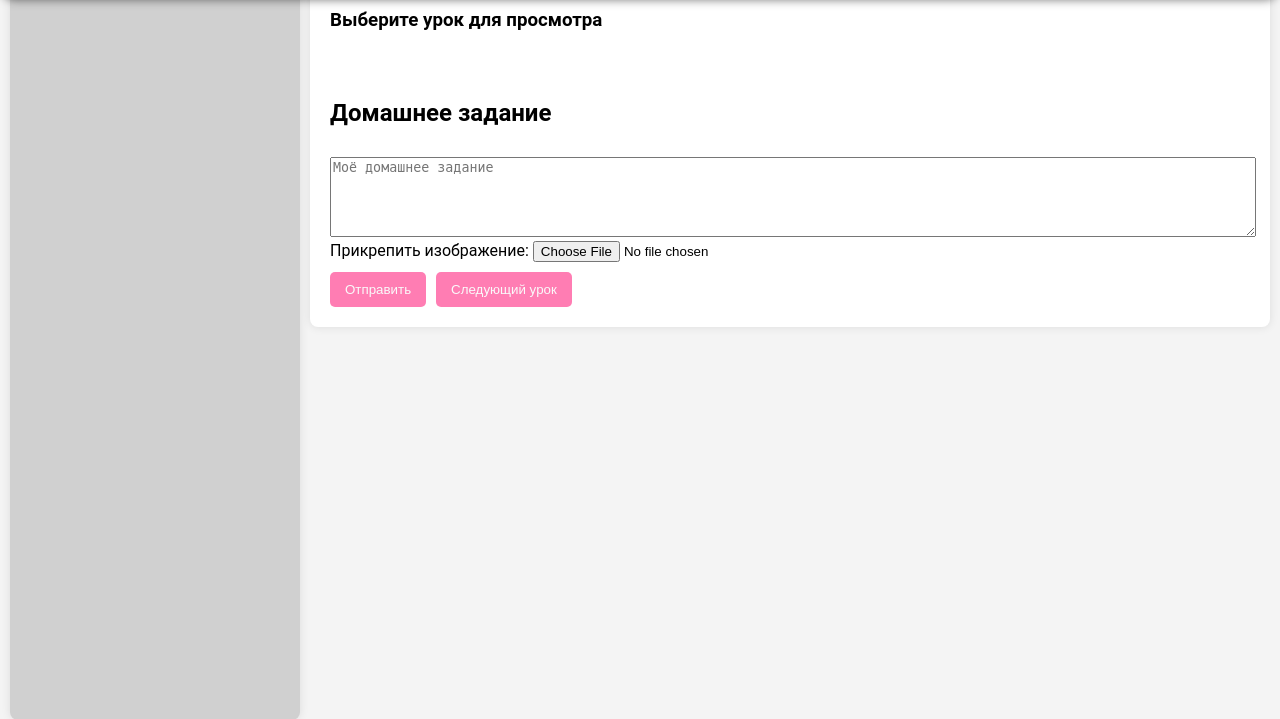
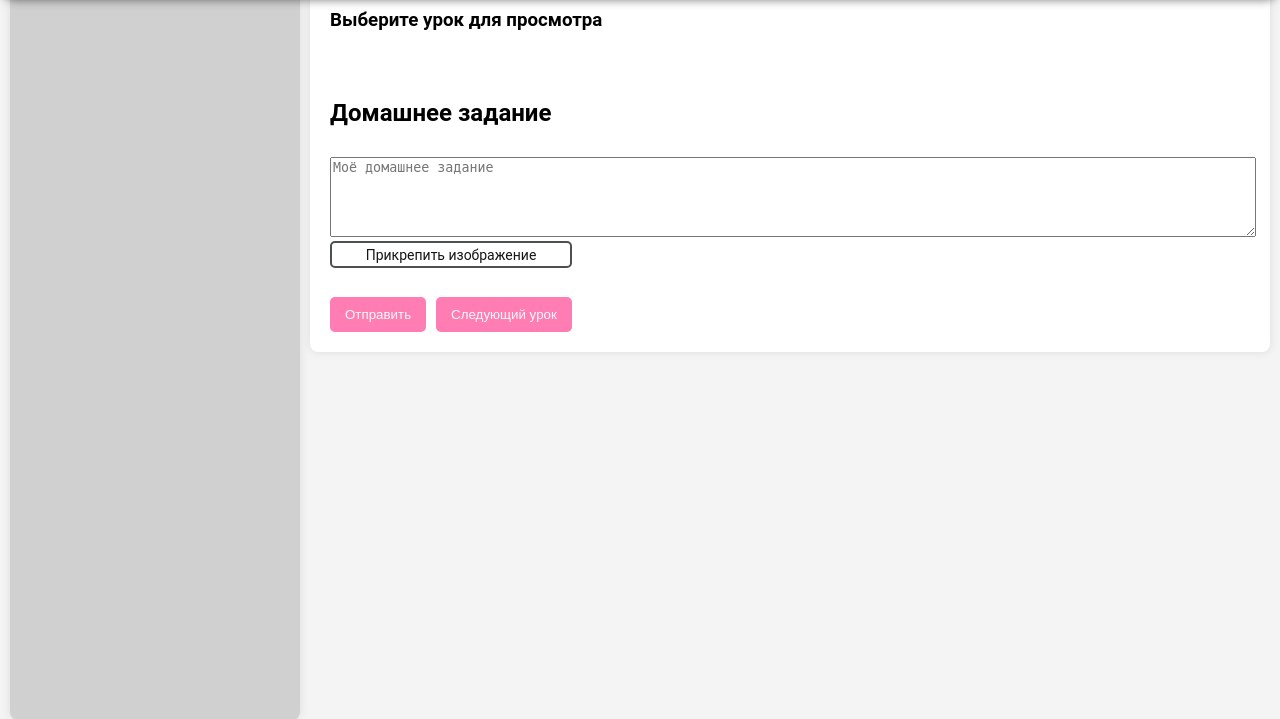
Before and after one commit to Dm-Str/Amur_Studio, a Django app: template templates/lk/lk_lesson_detail.html in a window 1280 px wide. Shown: the part 60-779 px from the top of the page. Run offline with Django 5.2, Linux system fonts and the light colour scheme; the template is opened without the code that fills it, so the values that code supplies are empty.

Commit message:
Added homework submission

```diff
--- a/static/css/lk/lk_lesson_detail.css
+++ b/static/css/lk/lk_lesson_detail.css
@@ -253,3 +253,56 @@ button:focus {
 .button-container button {
     margin-right: 10px; /* Отступ между кнопками */
 }
+
+.toggle-button {
+    display: flex; /* Включаем flexbox */
+    justify-content: center; /* Выравнивание по горизонтали */
+    align-items: center; /* Выравнивание по вертикали */
+    padding: 10px 15px;
+    cursor: pointer;
+    background-color: rgb(251, 251, 251); /* Цвет кнопки */
+    color: #151515; /* Цвет текста */
+    border-radius: 5px;
+    border: 2px solid #ff4c8c; /* Цвет и ширина обводки */
+    width: 242px; /* Фиксированная ширина кнопки */
+    height: 8px;
+}
+
+.toggle-button:hover {
+
+    border-color: #ff4c8c; /* Цвет обводки при наведении */
+}
+
+.custom-file-upload {
+    display: flex; /* Включаем flexbox */
+    justify-content: center; /* Выравнивание по горизонтали */
+    align-items: center; /* Выравнивание по вертикали */
+    padding: 10px 15px;
+    cursor: pointer;
+    font-size: 14px; /* Размер текста */
+    color: #151515; /* Цвет текста */
+    border-radius: 5px;
+    border: 2px solid #4c5050; /* Цвет и ширина обводки */
+    width: 208px; /* Фиксированная ширина кнопки */
+    height: 3px;
+}
+
+.custom-file-upload:hover {
+    border-color: #ff4c8c; /* Цвет обводки при наведении */
+}
+
+
+.custom-file-upload:focus {
+    outline: none; /* Убираем обводку при фокусе */
+    box-shadow: 0 0 5px rgba(0, 0, 0, 0.5); /* Добавляем тень при фокусе */
+}
+
+/*.custom-file-upload {*/
+/*    display: flex; !* Используем flexbox для выравнивания кнопок *!*/
+/*    justify-content: flex-start; !* Выравнивание кнопок по левому краю *!*/
+/*    margin-top: 1px; !* Отступ сверху для кнопок *!*/
+/*}*/
+
+/*.custom-file-upload button {*/
+/*    margin-right: 1px; !* Отступ между кнопками *!*/
+/*}*/
--- a/templates/lk/lk_lesson_detail.html
+++ b/templates/lk/lk_lesson_detail.html
@@ -103,17 +103,44 @@
             <div class="assignment">
                 <h2>Домашнее задание</h2>
                 <p>{{ current_lesson.home_work|safe }}</p>
-                <form method="POST" action="{% url 'submit_homework' current_lesson.id %}" enctype="multipart/form-data">
+
+                <form method="POST" action="{% url 'submit_homework' current_lesson.id %}"
+                      enctype="multipart/form-data">
+
                     {% csrf_token %}
                     <label for="htmlCode"></label>
-                    <textarea id="htmlCode" name="html_code" rows="5" placeholder="Моё домашнее задание" style="width: 100%;"></textarea>
 
-                    <label for="homeworkImage">Прикрепить изображение:</label>
-                    <input type="file" id="homeworkImage" name="homework_image" accept="image/*">
+                    <textarea id="htmlCode" name="html_code" rows="5"
+                              placeholder="Моё домашнее задание" style="width: 100%;"></textarea>
+
+                    {% if homework_image or homework_description %}
+                        <div class="homework-preview">
+
+                            <button type="button" class="toggle-button"
+                                    onclick="toggleHomeworkDetails(this)" >Моё решение</button>
+
+                            <p style="display: none;">{{ homework_description }}</p>
+
+                            <img src="{{ homework_image.url }}" alt="Изображение домашнего задания"
+                                 style="max-width: 100%; height: auto; display: none;">
+
+                        </div>
+                    {% else %}
+                        <label type="button" for="homeworkImage" class="custom-file-upload">
+                            Прикрепить изображение
+                        </label>
+
+                        <input type="file" id="homeworkImage" name="homework_image"
+                               accept="image/*" style="display: none;" onchange="updateFileName(this)">
+                        <span id="file-name" style="margin-left: 10px;"></span>
+
+                    {% endif %}
 
                     <div class="button-container">
                         <button type="submit">Отправить</button>
-                        <button type="button" onclick="location.href='{% url 'next_lesson' current_lesson.id %}'">Следующий урок</button>
+
+                        <button type="button" onclick="location.href=
+                                '{% url 'next_lesson' current_lesson.id %}'">Следующий урок</button>
                     </div>
                 </form>
             </div>
@@ -123,5 +150,30 @@
 
     <script src="{% static 'js/scrollToCurrentLesson.js' %}"></script>
 
+    <script>
+    function toggleHomeworkDetails(button) {
+        const homeworkPreview = button.parentElement;
+        const img = homeworkPreview.querySelector('img');
+        const description = homeworkPreview.querySelector('p');
+
+        if (img.style.display === 'none' || img.style.display === '') {
+            img.style.display = 'block';
+            description.style.display = 'block';
+            button.textContent = 'Скрыть';
+        } else {
+            img.style.display = 'none';
+            description.style.display = 'none';
+            button.textContent = 'Моё решение';
+        }
+    }
+</script>
+
+<script>
+function updateFileName(input) {
+    const fileName = input.files.length > 0 ? input.files[0].name : '';
+    document.getElementById('file-name').textContent = fileName;
+}
+</script>
+
 </body>
 </html>
```
